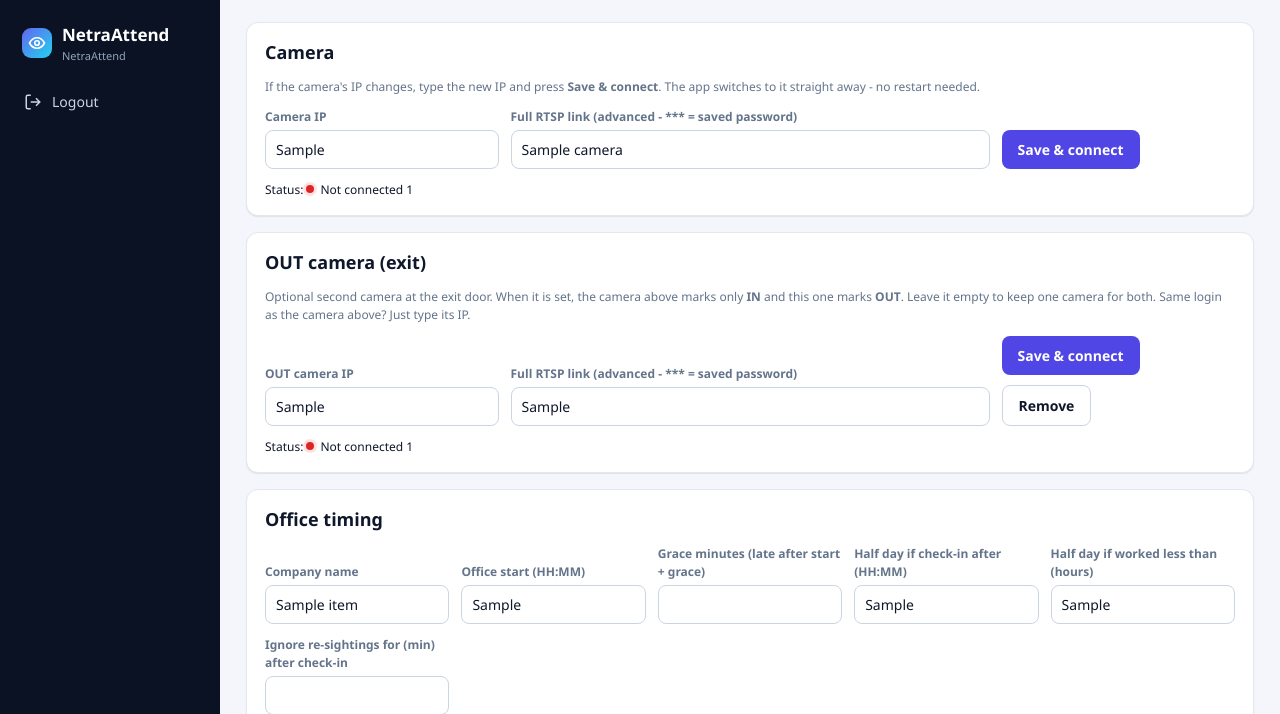
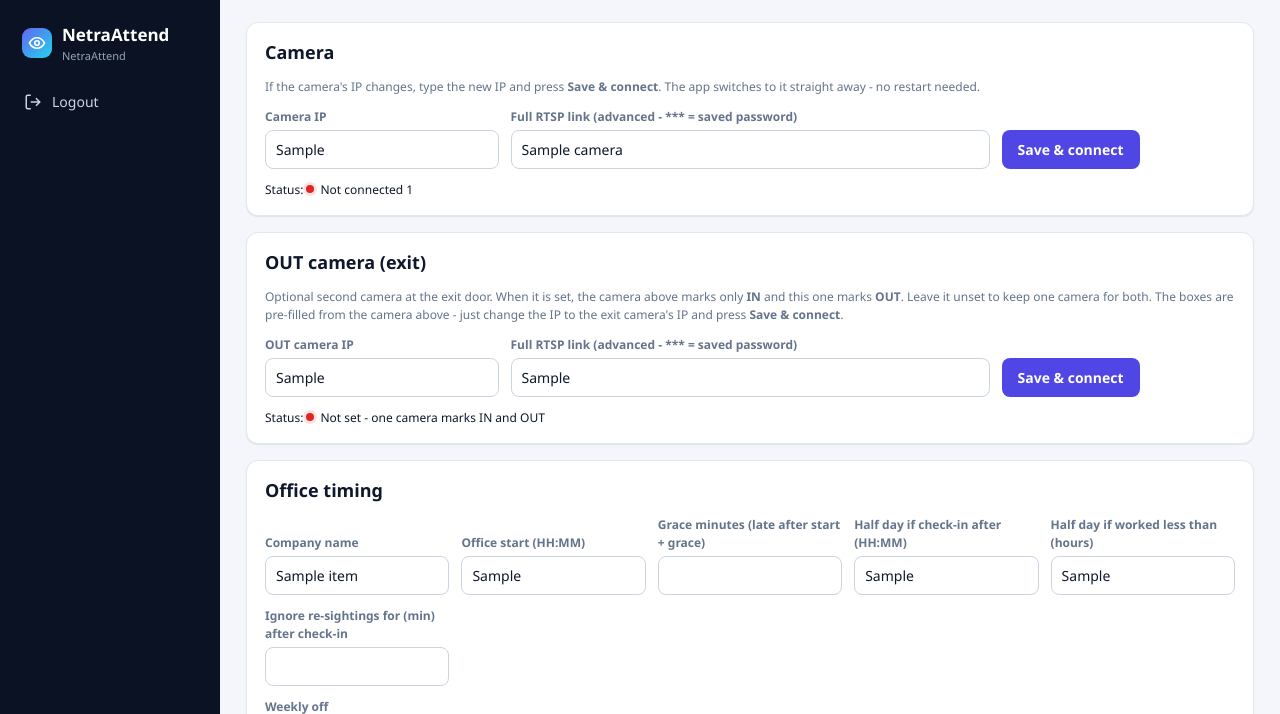
Before and after one commit to amit-sharma-ds/NetraAttend, a Flask app: template templates/settings.html in a window 1280 px wide. Shown: the top 714 px of the page. Run offline with Flask 3, Linux system fonts and the light colour scheme; the template is opened without the code that fills it: most values are stand-ins (such as "Sample title", 1, 10 or a date in 2020); parts of the project's set-up code (start-up, migrations or seed data) failed here and were passed over; some libraries are stand-ins or nearby versions.

Commit message:
OUT camera form: pre-fill from the IN camera so only the IP needs changing

```diff
--- a/app.py
+++ b/app.py
@@ -637,10 +637,11 @@ def settings():
     off = {int(x) for x in s["weekly_off"].split(",") if x.strip().isdigit()}
     cam = engine.camera_url()
     out_cam = engine.out_camera_url()
+    shown_out = out_cam or cam   # not set yet: start from the IN camera's link - only the IP needs changing
     return render_template("settings.html", s=s, off=off, weekdays=WEEKDAYS, stats=engine.stats(),
                            camera=mask_url(cam), camera_ip=camera_host(cam), db_name=config.MONGO_DB,
-                           out_camera=mask_url(out_cam) if out_cam else "",
-                           out_camera_ip=camera_host(out_cam) if out_cam else "")
+                           out_set=bool(out_cam), out_camera=mask_url(shown_out),
+                           out_camera_ip=camera_host(shown_out))
 
 
 def camera_host(url):
@@ -718,6 +719,8 @@ def out_camera_settings():
     in_cam = str(engine.camera_url())
     ip = request.form.get("camera_ip", "").strip()
     link = request.form.get("camera_link", "").strip()
+    if ip == request.form.get("shown_ip", "").strip():
+        ip = ""    # IP box left as pre-filled: the link decides (so editing only the link works too)
     new = current
     if link and link != mask_url(current):
         # password left masked (***): keep the saved one - this camera's, else the IN camera's
--- a/templates/settings.html
+++ b/templates/settings.html
@@ -14,14 +14,15 @@
 </div>
 <div class="card" id="out-camera">
   <h2>OUT camera (exit)</h2>
-  <p class="small muted" style="margin-top:0">Optional second camera at the exit door. When it is set, the camera above marks only <b>IN</b> and this one marks <b>OUT</b>. Leave it empty to keep one camera for both. Same login as the camera above? Just type its IP.</p>
+  <p class="small muted" style="margin-top:0">Optional second camera at the exit door. When it is set, the camera above marks only <b>IN</b> and this one marks <b>OUT</b>. Leave it unset to keep one camera for both.{% if not out_set %} The boxes are pre-filled from the camera above - just change the IP to the exit camera's IP and press <b>Save &amp; connect</b>.{% endif %}</p>
   <form method="post" action="/settings/out-camera" class="form-grid">
     <input type="hidden" name="csrf" value="{{ csrf_token() }}">
+    <input type="hidden" name="shown_ip" value="{{ out_camera_ip }}">
     <div><label class="f">OUT camera IP</label><input name="camera_ip" value="{{ out_camera_ip }}" placeholder="e.g. 192.168.1.182"></div>
     <div style="grid-column:span 2"><label class="f">Full RTSP link (advanced - *** = saved password)</label><input name="camera_link" value="{{ out_camera }}" placeholder="rtsp://admin:password@192.168.1.182:554/stream1"></div>
-    <div class="row"><button class="btn">Save &amp; connect</button>{% if out_camera %}<button class="btn ghost" name="remove" value="1">Remove</button>{% endif %}</div>
+    <div class="row"><button class="btn">Save &amp; connect</button>{% if out_set %}<button class="btn ghost" name="remove" value="1">Remove</button>{% endif %}</div>
   </form>
-  <p class="small" style="margin-bottom:0">Status: <span id="outCamStatus">{% if not out_camera %}<span class="dot off"></span>Not set - one camera marks IN and OUT{% elif stats.out_camera %}<span class="dot {{ 'on' if stats.out_camera.connected else 'off' }}"></span>{{ 'Connected' if stats.out_camera.connected else 'Not connected' }} {{ stats.out_camera.size }}{% else %}<span class="dot off"></span>Saved{% endif %}</span></p>
+  <p class="small" style="margin-bottom:0">Status: <span id="outCamStatus">{% if not out_set %}<span class="dot off"></span>Not set - one camera marks IN and OUT{% elif stats.out_camera %}<span class="dot {{ 'on' if stats.out_camera.connected else 'off' }}"></span>{{ 'Connected' if stats.out_camera.connected else 'Not connected' }} {{ stats.out_camera.size }}{% else %}<span class="dot off"></span>Saved{% endif %}</span></p>
 </div>
 <div class="card">
   <h2>Office timing</h2>
```
